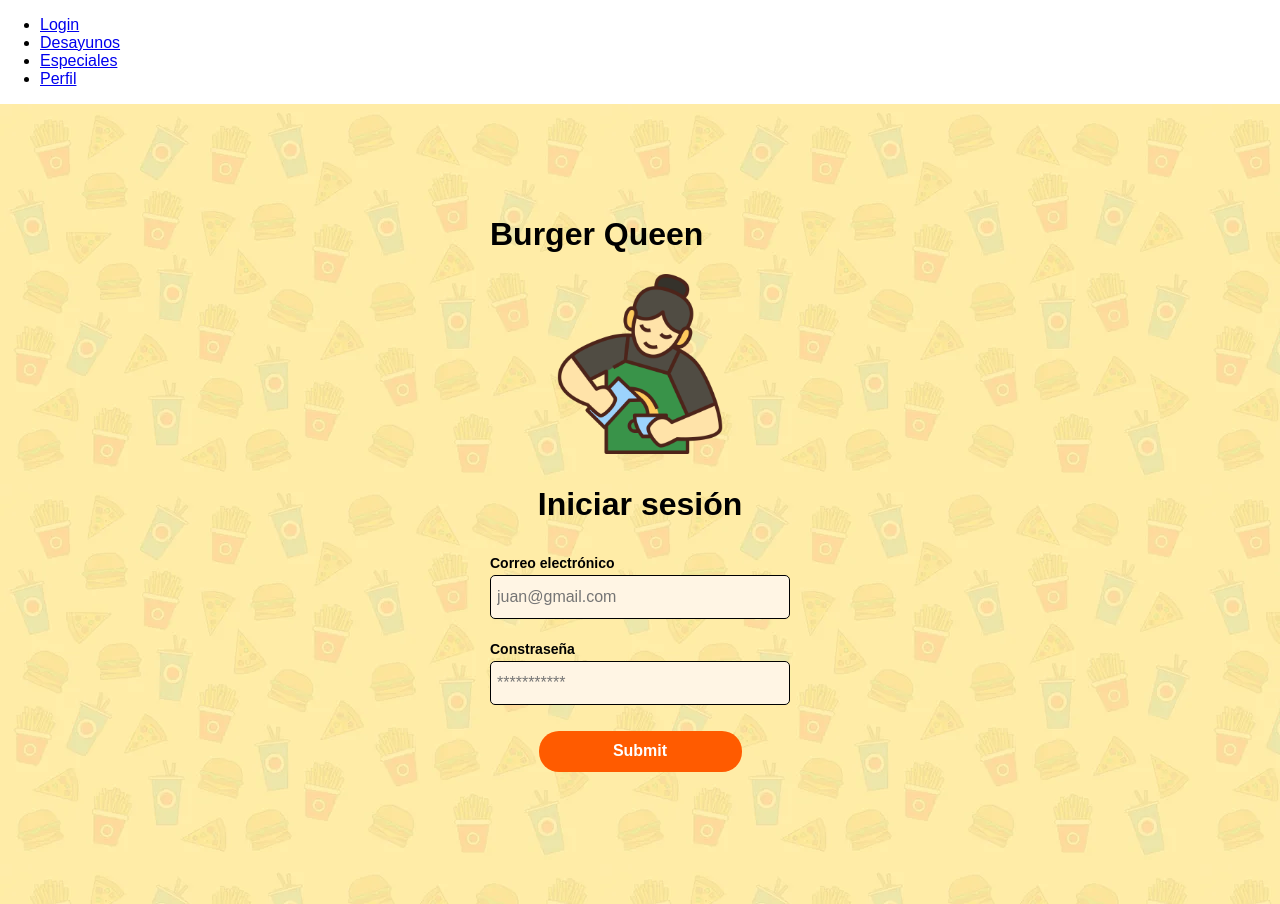
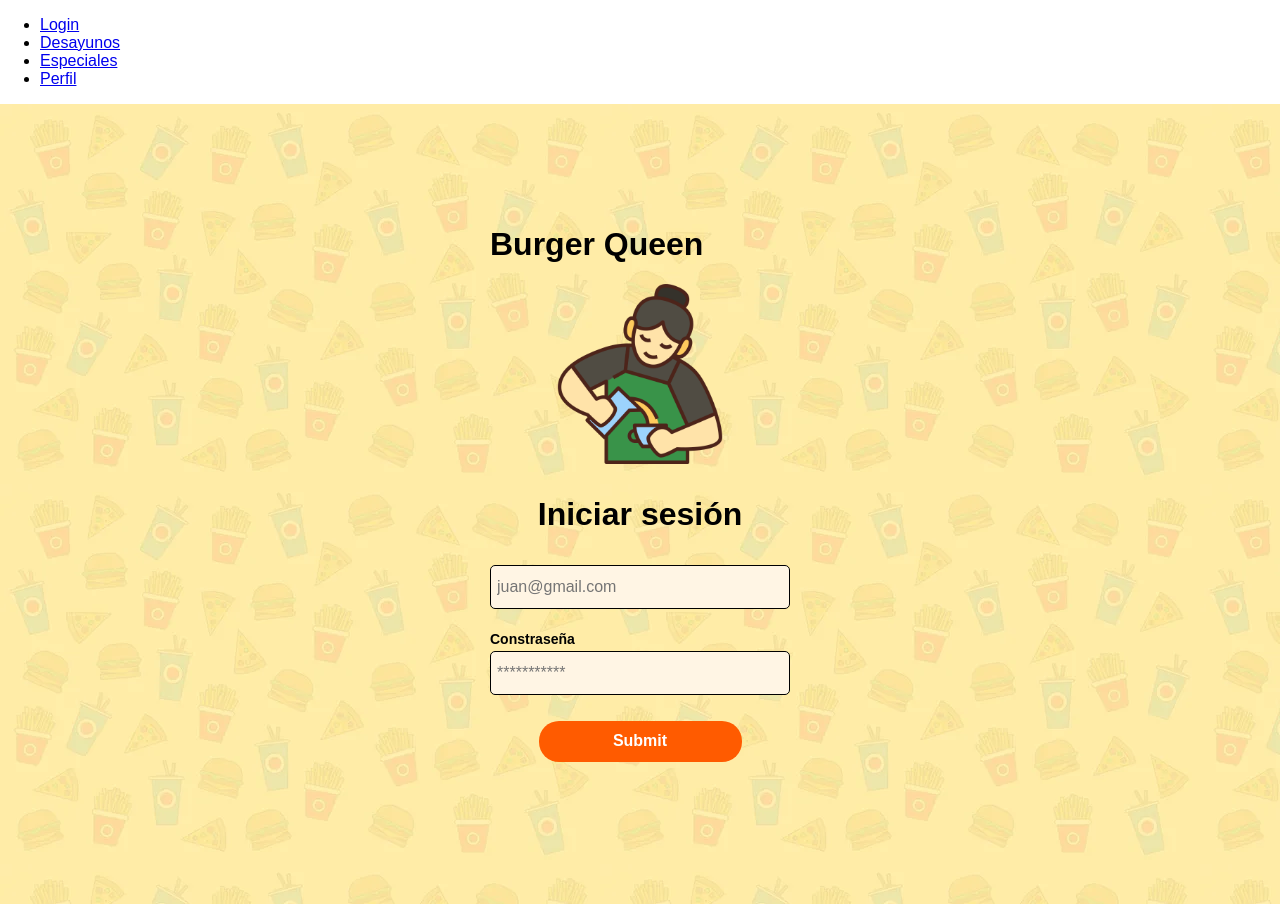
Before and after one commit to olgaabx/LIM018-burger-queen-api-client, a React (Create React App) app in the folder burgerqueen/: page / in a window 1280 px wide. Built offline with nearby package versions, Linux system fonts and the light colour scheme.

Commit message:
function loginsubmit 100% with axios

```diff
--- /dev/null
+++ b/burgerqueen/db.json
@@ -0,0 +1,19 @@
+{
+  "users": [
+    {
+      "id": 1,
+      "name": "Yadira Garcia",
+      "email": "yadira@gmail.com",
+      "password": "123456",
+      "position": "waiter"
+    },
+
+    {
+      "id": 2,
+      "name": "Olga Acosta",
+      "email": "olga@gmail.com",
+      "password": "123456",
+      "position": "waiter"
+    }
+  ]
+}
--- a/burgerqueen/package.json
+++ b/burgerqueen/package.json
@@ -6,6 +6,7 @@
     "@testing-library/jest-dom": "^5.16.5",
     "@testing-library/react": "^13.4.0",
     "@testing-library/user-event": "^13.5.0",
+    "axios": "^1.1.3",
     "react": "^18.2.0",
     "react-dom": "^18.2.0",
     "react-router-dom": "^6.4.2",
--- a/burgerqueen/src/App.js
+++ b/burgerqueen/src/App.js
@@ -1,6 +1,6 @@
 import './App.css';
 import {BrowserRouter,Route,Routes} from 'react-router-dom';
-import Login from './components/login';
+import Login from './pages/login';
 import Desayunos from './pages/Desayunos';
 import Especiales from './pages/Especiales';
 import NotFoundPage from './components/NotFoundPage';
--- a/burgerqueen/src/components/login.js
+++ /dev/null
@@ -1,44 +0,0 @@
-// import { Component } from "react";
-import barista from "../imagens/barista.png"
-function Login(props) {
-  return (
-    <>
-      <div className='login'>
-        <div className='form-container'>
-          <h1>Burger Queen</h1>
-          <img src={barista} alt='chica barista' className='baristaLogo' />
-          <p className='titlelogin'>Iniciar sesión</p>
-          <form action='/' className='form'>
-            <label htmlFor='email' className='label' required>
-              Correo electrónico
-            </label>
-            <input
-              type='email'
-              id='email'
-              placeholder='juan@gmail.com'
-              className='input input-email'
-              required
-            />
-            <label htmlFor='password' className='label' required>
-              Constraseña
-            </label>
-            <input
-              type='password'
-              id='new-password'
-              placeholder='***********'
-              className='input input-password'
-              required
-            />
-            <input
-              type='submit'
-              defaultValue='Ingresar'
-              className='primary-button login-button'
-            />
-          </form>
-        </div>
-      </div>
-    </>
-  );
-}
-
-export default Login;
--- /dev/null
+++ b/burgerqueen/src/helpers/api.js
@@ -0,0 +1,8 @@
+import axios from "axios";
+
+const BASE_URL = "http://localhost:3000";
+const authPath = "/auth";
+
+export const auth = (email, password) => {
+  return axios.post(`${BASE_URL}${authPath}`, { email, password });
+};
--- /dev/null
+++ b/burgerqueen/src/pages/login.js
@@ -0,0 +1,82 @@
+// import { Component } from "react";
+import React, { useState } from 'react';
+import { auth } from "../helpers/api";
+import { useNavigate } from 'react-router-dom';
+import barista from "../imagens/barista.png";
+
+export const Login = () => {
+  const navigate = useNavigate();
+  const [email, setEmail] = useState("");
+  const [password, setPassword] = useState("");
+  // const BASE_URL = "http://localhost:3000";
+  // const authPath = "/auth";
+
+  const loginSubmit = (event) => {
+    event.preventDefault();
+    console.log(event.target.value)
+
+    // setPassword(event.target.value);
+    if (email === "") {
+      alert("Por favor, ingresa tus datos");
+    } else {
+      auth(email, password)
+        .then((res) => {
+          // console.log("soy el console", res);
+          if (res.status === 200) {
+            navigate("/desayunos");
+          }
+          else if (res.status === 400) {
+            console.log("datos incorrectos");
+          }
+        })
+        .catch((err) => {
+          // console.log("=>", err);
+          console.log("error del catch");
+        });
+    }
+  };
+
+  return (
+    <>
+      <div className='login'>
+        <div className='form-container'>
+          <h1>Burger Queen</h1>
+          <img src={barista} alt='chica barista' className='baristaLogo' />
+          <p className='titlelogin'>Iniciar sesión</p>
+          <form action='/' className='form'>
+            {/* <label htmlFor='email' className='label' required>
+              Correo electrónico
+            </label> */}
+            <input
+              type='text'
+              id='email'
+              placeholder='juan@gmail.com'
+              className='input input-email'
+              onChange={(e) => setEmail(e.target.value)}
+              // required
+            />
+            <label htmlFor='password' className='label' required>
+              Constraseña
+            </label>
+            <input
+              type='text'
+              id='new-password'
+              placeholder='***********'
+              className='input input-password'
+              onChange={(e) => setPassword(e.target.value)}
+              // required
+            />
+            <input
+              type='submit'
+              defaultValue='Ingresar'
+              className='primary-button login-button'
+              onClick={loginSubmit}
+            />
+          </form>
+        </div>
+      </div>
+    </>
+  );
+};
+
+export default Login;
```
Also changed, not shown: 1 other file (tests, documents, lock files or other folders).
